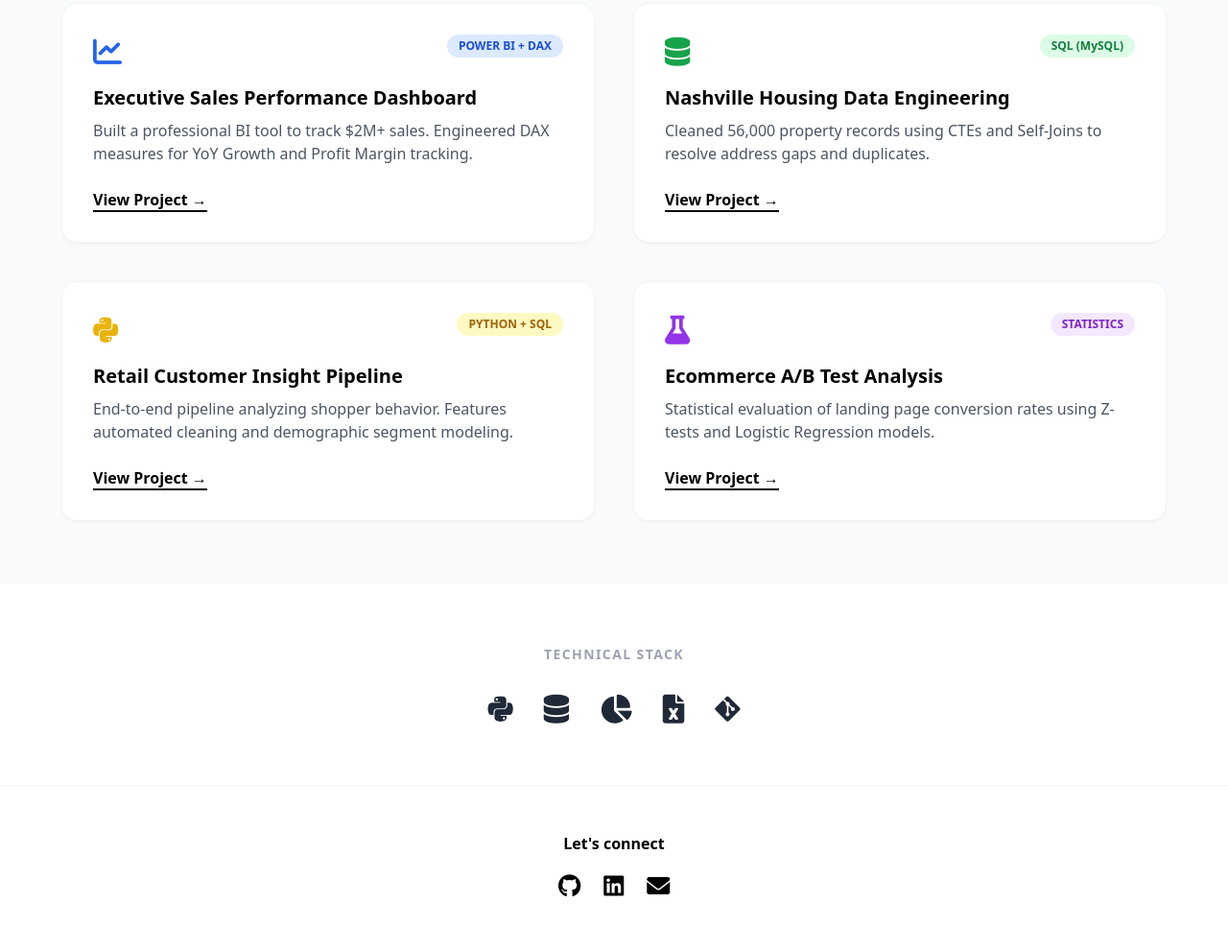
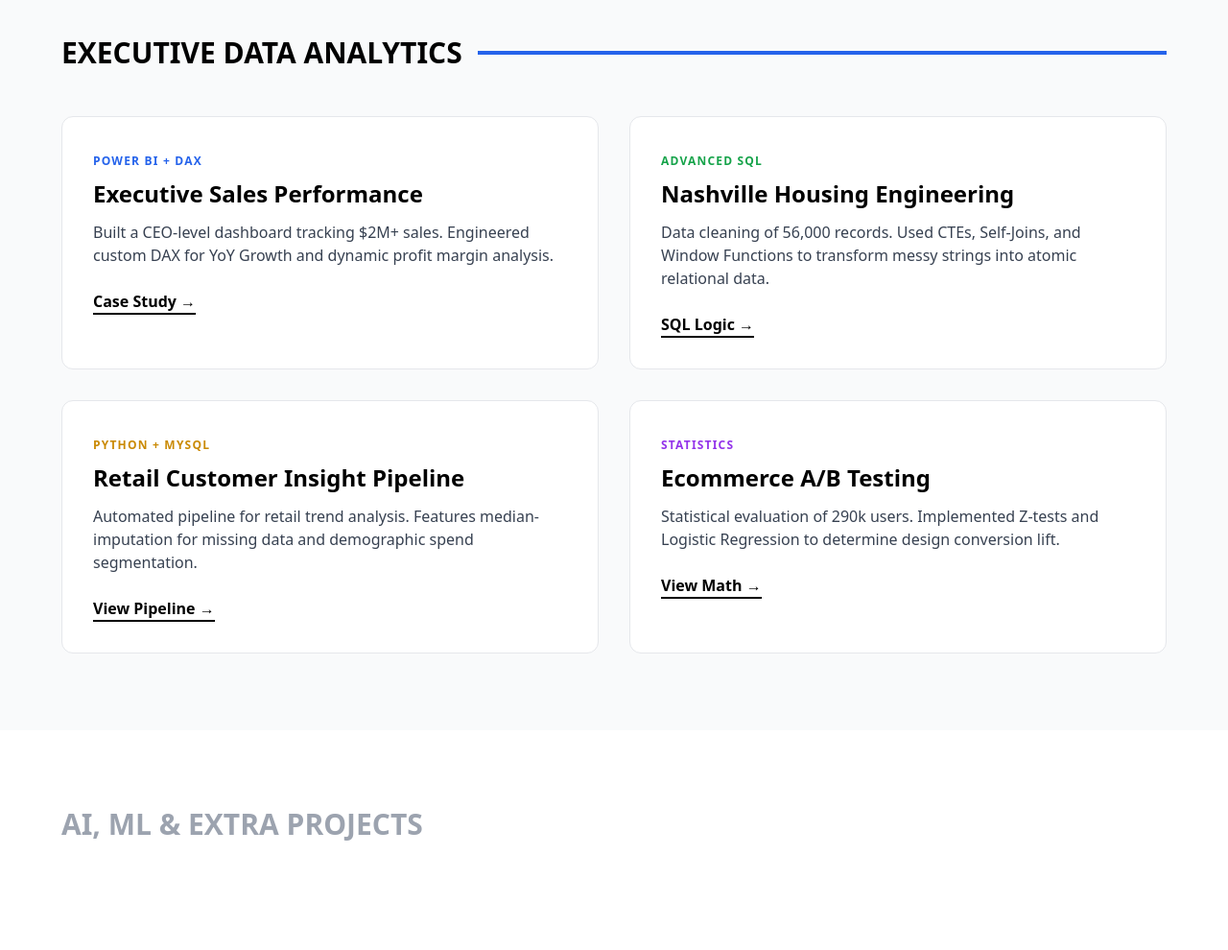
Before and after one commit to yogithaprasad/yogithaprasad.github.io, a plain HTML site: page index.html in a window 1280 px wide. Shown: the part 506-1496 px from the top of the page at 96% size. Drawn offline with nearby package versions, Linux system fonts and the light colour scheme.

Commit message:
Update index.html

```diff
--- a/index.html
+++ b/index.html
@@ -3,112 +3,83 @@
 <head>
     <meta charset="UTF-8">
     <meta name="viewport" content="width=device-width, initial-scale=1.0">
-    <title>Yogitha Prasad | Data Analyst Portfolio</title>
+    <title>Yogitha Prasad | Data Portfolio</title>
     <script src="https://cdn.tailwindcss.com"></script>
     <link rel="stylesheet" href="https://cdnjs.cloudflare.com/ajax/libs/font-awesome/6.0.0/css/all.min.css">
     <style>
-        .project-card:hover { transform: translateY(-5px); transition: 0.3s; }
-        body { color: #000000; }
+        body { color: #000000; scroll-behavior: smooth; }
+        .project-card { border: 1px solid #e5e7eb; transition: 0.3s; }
+        .project-card:hover { border-color: #3b82f6; transform: translateY(-5px); box-shadow: 0 10px 15px -3px rgba(0, 0, 0, 0.1); }
     </style>
 </head>
-<body class="bg-white font-sans">
+<body class="bg-white">
 
-    <!-- Navigation -->
-    <nav class="p-6 border-b border-gray-100 flex justify-between items-center sticky top-0 bg-white z-50">
-        <h1 class="text-2xl font-bold tracking-tighter">YOGITHA PRASAD</h1>
-        <div class="space-x-6 font-medium">
-            <a href="#projects" class="hover:text-blue-600">Projects</a>
-            <a href="#about" class="hover:text-blue-600">About</a>
-            <a href="PASTE_RESUME_LINK_HERE" target="_blank" class="bg-black text-white px-4 py-2 rounded-lg">Resume</a>
+    <!-- Header / Nav -->
+    <nav class="sticky top-0 bg-white border-b border-gray-100 z-50 px-6 py-4 flex justify-between items-center">
+        <h1 class="text-xl font-black tracking-tighter">YOGITHA PRASAD</h1>
+        <div class="hidden md:flex space-x-8 font-bold text-sm uppercase">
+            <a href="#da-projects" class="hover:text-blue-600">Data Analytics</a>
+            <a href="#ml-projects" class="hover:text-blue-600">AI & ML</a>
+            <a href="https://linkedin.com/in/yogitha-prasad-2a96b9263/" target="_blank" class="hover:text-blue-600">LinkedIn</a>
+            <a href="https://github.com/yogithaprasad" target="_blank" class="hover:text-blue-600 text-blue-600">GitHub</a>
         </div>
     </nav>
 
     <!-- Hero Section -->
-    <header class="py-20 px-6 text-center">
-        <h2 class="text-5xl font-extrabold mb-4">Data Analyst & Analytics Engineer</h2>
-        <p class="text-xl text-gray-600 max-w-2xl mx-auto">
-            Transforming raw data into executive insights using <span class="text-black font-bold border-b-2 border-blue-500">Python, SQL, and Power BI.</span>
+    <section class="py-24 px-6 text-center border-b border-gray-50">
+        <h2 class="text-6xl font-black mb-6 tracking-tight">Full-Stack Data Analyst & <br><span class="text-blue-600">AI Engineer</span></h2>
+        <p class="text-xl text-gray-600 max-w-3xl mx-auto font-medium leading-relaxed">
+            Specializing in turning raw data into executive-level insights. Expert in <span class="text-black font-bold">SQL Engineering, Power BI Dashboards, and Predictive Machine Learning.</span>
         </p>
-    </header>
+    </section>
 
-    <!-- Projects Section -->
-    <section id="projects" class="py-16 px-6 bg-gray-50">
+    <!-- SECTION 1: DATA ANALYTICS (Featured) -->
+    <section id="da-projects" class="py-20 px-6 bg-gray-50">
         <div class="max-w-6xl mx-auto">
-            <h3 class="text-3xl font-black mb-12 uppercase tracking-widest text-center">Featured Projects</h3>
+            <div class="flex items-center space-x-4 mb-12">
+                <h3 class="text-3xl font-black uppercase">Executive Data Analytics</h3>
+                <div class="h-1 flex-grow bg-blue-600"></div>
+            </div>
 
-            <div class="grid md:grid-cols-2 gap-10">
-
+            <div class="grid md:grid-cols-2 gap-8">
                 <!-- Project 1 -->
-                <div class="project-card bg-white p-8 rounded-2xl shadow-sm border border-gray-100">
-                    <div class="flex justify-between items-start mb-4">
-                        <i class="fa-solid fa-chart-line text-3xl text-blue-600"></i>
-                        <span class="text-xs font-bold bg-blue-100 text-blue-700 px-3 py-1 rounded-full">POWER BI + DAX</span>
-                    </div>
-                    <h4 class="text-xl font-bold mb-2">Executive Sales Performance Dashboard</h4>
-                    <p class="text-gray-600 mb-6 font-medium">Built a professional BI tool to track $2M+ sales. Engineered DAX measures for YoY Growth and Profit Margin tracking.</p>
-                    <a href="https://github.com/yogithaprasad/Executive-Sales-Performance-BI" class="font-bold border-b-2 border-black hover:text-blue-600 hover:border-blue-600">View Project →</a>
+                <div class="project-card bg-white p-8 rounded-xl">
+                    <span class="text-xs font-black text-blue-600 uppercase tracking-widest">Power BI + DAX</span>
+                    <h4 class="text-2xl font-bold mt-2 mb-3">Executive Sales Performance</h4>
+                    <p class="text-gray-700 mb-6 font-medium">Built a CEO-level dashboard tracking $2M+ sales. Engineered custom DAX for YoY Growth and dynamic profit margin analysis.</p>
+                    <a href="https://github.com/yogithaprasad/Executive-Sales-Performance-BI" class="inline-block font-black border-b-2 border-black hover:text-blue-600 hover:border-blue-600">Case Study →</a>
                 </div>
 
                 <!-- Project 2 -->
-                <div class="project-card bg-white p-8 rounded-2xl shadow-sm border border-gray-100">
-                    <div class="flex justify-between items-start mb-4">
-                        <i class="fa-solid fa-database text-3xl text-green-600"></i>
-                        <span class="text-xs font-bold bg-green-100 text-green-700 px-3 py-1 rounded-full">SQL (MySQL)</span>
-                    </div>
-                    <h4 class="text-xl font-bold mb-2">Nashville Housing Data Engineering</h4>
-                    <p class="text-gray-600 mb-6 font-medium">Cleaned 56,000 property records using CTEs and Self-Joins to resolve address gaps and duplicates.</p>
-                    <a href="https://github.com/yogithaprasad/Nashville-Housing-Data-Cleaning-SQL" class="font-bold border-b-2 border-black hover:text-blue-600 hover:border-blue-600">View Project →</a>
+                <div class="project-card bg-white p-8 rounded-xl">
+                    <span class="text-xs font-black text-green-600 uppercase tracking-widest">Advanced SQL</span>
+                    <h4 class="text-2xl font-bold mt-2 mb-3">Nashville Housing Engineering</h4>
+                    <p class="text-gray-700 mb-6 font-medium">Data cleaning of 56,000 records. Used CTEs, Self-Joins, and Window Functions to transform messy strings into atomic relational data.</p>
+                    <a href="https://github.com/yogithaprasad/Nashville-Housing-Data-Cleaning-SQL" class="inline-block font-black border-b-2 border-black hover:text-blue-600 hover:border-blue-600">SQL Logic →</a>
                 </div>
 
                 <!-- Project 3 -->
-                <div class="project-card bg-white p-8 rounded-2xl shadow-sm border border-gray-100">
-                    <div class="flex justify-between items-start mb-4">
-                        <i class="fa-brands fa-python text-3xl text-yellow-500"></i>
-                        <span class="text-xs font-bold bg-yellow-100 text-yellow-700 px-3 py-1 rounded-full">PYTHON + SQL</span>
-                    </div>
-                    <h4 class="text-xl font-bold mb-2">Retail Customer Insight Pipeline</h4>
-                    <p class="text-gray-600 mb-6 font-medium">End-to-end pipeline analyzing shopper behavior. Features automated cleaning and demographic segment modeling.</p>
-                    <a href="https://github.com/yogithaprasad/Retail-Customer-Behavior-Analysis" class="font-bold border-b-2 border-black hover:text-blue-600 hover:border-blue-600">View Project →</a>
+                <div class="project-card bg-white p-8 rounded-xl">
+                    <span class="text-xs font-black text-yellow-600 uppercase tracking-widest">Python + MySQL</span>
+                    <h4 class="text-2xl font-bold mt-2 mb-3">Retail Customer Insight Pipeline</h4>
+                    <p class="text-gray-700 mb-6 font-medium">Automated pipeline for retail trend analysis. Features median-imputation for missing data and demographic spend segmentation.</p>
+                    <a href="https://github.com/yogithaprasad/Retail-Customer-Behavior-Analysis" class="inline-block font-black border-b-2 border-black hover:text-blue-600 hover:border-blue-600">View Pipeline →</a>
                 </div>
 
                 <!-- Project 4 -->
-                <div class="project-card bg-white p-8 rounded-2xl shadow-sm border border-gray-100">
-                    <div class="flex justify-between items-start mb-4">
-                        <i class="fa-solid fa-flask text-3xl text-purple-600"></i>
-                        <span class="text-xs font-bold bg-purple-100 text-purple-700 px-3 py-1 rounded-full">STATISTICS</span>
-                    </div>
-                    <h4 class="text-xl font-bold mb-2">Ecommerce A/B Test Analysis</h4>
-                    <p class="text-gray-600 mb-6 font-medium">Statistical evaluation of landing page conversion rates using Z-tests and Logistic Regression models.</p>
-                    <a href="https://github.com/yogithaprasad/Ecommerce-AB-Testing-Regression" class="font-bold border-b-2 border-black hover:text-blue-600 hover:border-blue-600">View Project →</a>
+                <div class="project-card bg-white p-8 rounded-xl">
+                    <span class="text-xs font-black text-purple-600 uppercase tracking-widest">Statistics</span>
+                    <h4 class="text-2xl font-bold mt-2 mb-3">Ecommerce A/B Testing</h4>
+                    <p class="text-gray-700 mb-6 font-medium">Statistical evaluation of 290k users. Implemented Z-tests and Logistic Regression to determine design conversion lift.</p>
+                    <a href="https://github.com/yogithaprasad/Ecommerce-AB-Testing-Regression" class="inline-block font-black border-b-2 border-black hover:text-blue-600 hover:border-blue-600">View Math →</a>
                 </div>
-
             </div>
         </div>
     </section>
 
-    <!-- Skills Section -->
-    <section class="py-16 px-6 border-t border-gray-100">
-        <div class="max-w-4xl mx-auto text-center">
-            <h3 class="text-sm font-bold uppercase tracking-widest text-gray-400 mb-8">Technical Stack</h3>
-            <div class="flex flex-wrap justify-center gap-8 text-3xl text-gray-800">
-                <i class="fa-brands fa-python" title="Python"></i>
-                <i class="fa-solid fa-database" title="SQL"></i>
-                <i class="fa-solid fa-chart-pie" title="Power BI"></i>
-                <i class="fa-solid fa-file-excel" title="Excel"></i>
-                <i class="fa-brands fa-git-alt" title="Git"></i>
-            </div>
-        </div>
-    </section>
-
-    <!-- Footer -->
-    <footer class="py-12 px-6 text-center border-t border-gray-100">
-        <p class="font-bold mb-4">Let's connect</p>
-        <div class="flex justify-center space-x-6 text-2xl">
-            <a href="https://github.com/yogithaprasad" class="hover:text-blue-600"><i class="fa-brands fa-github"></i></a>
-            <a href="https://linkedin.com/in/yourlink" class="hover:text-blue-600"><i class="fa-brands fa-linkedin"></i></a>
-            <a href="mailto:yogithaprasad5@gmail.com" class="hover:text-blue-600"><i class="fa-solid fa-envelope"></i></a>
-        </div>
-    </footer>
-
-</body>
-</html>
+    <!-- SECTION 2: AI & ML PROJECTS -->
+    <section id="ml-projects" class="py-20 px-6">
+        <div class="max-w-6xl mx-auto">
+            <div class="flex items-center space-x-4 mb-12">
+                <h3 class="text-3xl font-black uppercase text-gray-400">AI, ML & Extra Projects</h3>
+                <div class="h-1 flex-grow bg-gray-20
```
